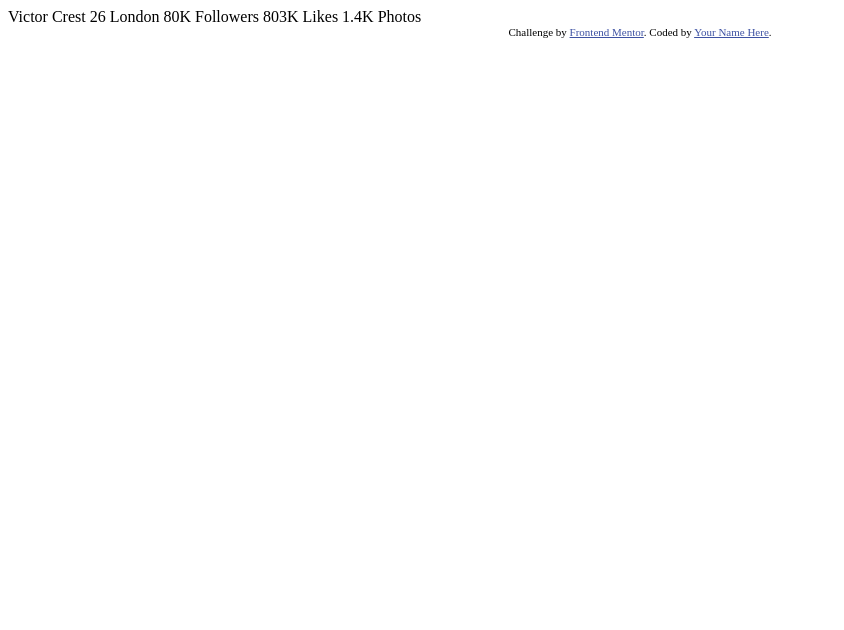
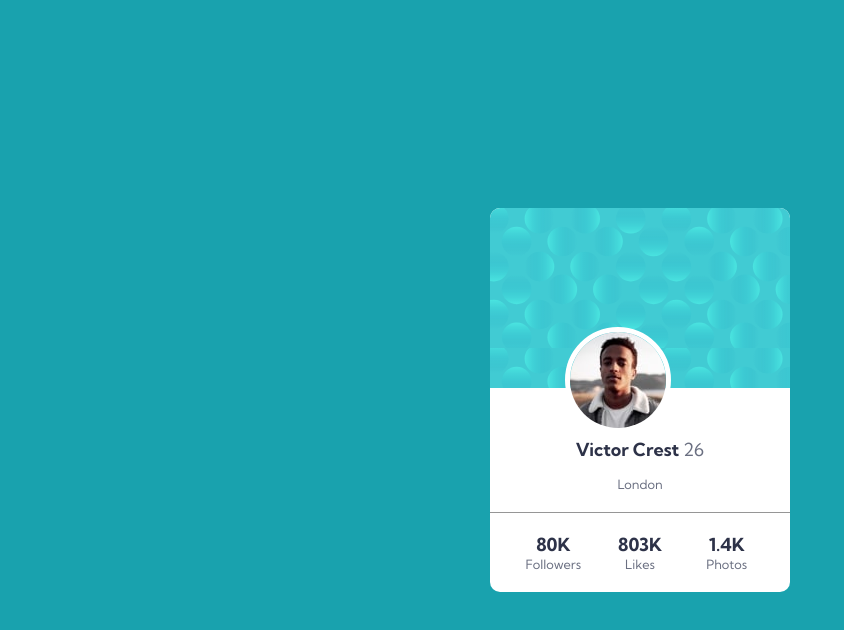
Before and after one commit to gylim0604/Front-End-Mentor-profile-card-component, a plain HTML site: page index.html in a window 1280 px wide. Shown: the whole page, without its empty margins (0-844 px from the left). Drawn offline with Linux system fonts and the light colour scheme.

Commit message:
add basic styling

```diff
--- a/index.html
+++ b/index.html
@@ -7,29 +7,28 @@
   <link rel="icon" type="image/png" sizes="32x32" href="./images/favicon-32x32.png">
 
   <title>Frontend Mentor | Profile card component</title>
-
-  <!-- Feel free to remove these styles or customise in your own stylesheet 👍 -->
-  <style>
-    .attribution { font-size: 11px; text-align: center; }
-    .attribution a { color: hsl(228, 45%, 44%); }
-  </style>
+  <link rel="stylesheet" href="reset.css">
+  <link rel="stylesheet" href="style.css">
 </head>
 <body>
-  Victor Crest
-  26
-  London
-
-  80K
-  Followers
-
-  803K
-  Likes
-
-  1.4K
-  Photos
-  <div class="attribution">
-    Challenge by <a href="https://www.frontendmentor.io?ref=challenge" target="_blank">Frontend Mentor</a>.
-    Coded by <a href="#">Your Name Here</a>.
-  </div>
+  <section>
+    <div class="image-wrapper">
+      <img src="images/image-victor.jpg" alt="">
+    </div>
+    <div>
+      <div class="user-info">
+        <p>
+          Victor Crest
+          <span class="text-dark-gray-blue">26</span>
+        </p>
+        <p class="text-dark-gray-blue">London</p>
+      </div>
+      <div class="user-stats">
+          <p>80K<span class="text-dark-gray-blue">Followers</span></p>
+          <p>803K<span class="text-dark-gray-blue">Likes</span></p>
+          <p>1.4K<span class="text-dark-gray-blue">Photos</span></p>
+      </div>
+    </div>
+  </section>
 </body>
 </html>
--- /dev/null
+++ b/reset.css
@@ -0,0 +1,23 @@
+html {
+    box-sizing: border-box;
+    font-size: 16px;
+  }
+
+  *, *:before, *:after {
+    box-sizing: inherit;
+  }
+
+  body, h1, h2, h3, h4, h5, h6, p, ol, ul {
+    margin: 0;
+    padding: 0;
+    font-weight: normal;
+  }
+
+  ol, ul {
+    list-style: none;
+  }
+
+  img {
+    max-width: 100%;
+    height: auto;
+  }
--- /dev/null
+++ b/style.css
@@ -0,0 +1,81 @@
+@import url('https://fonts.googleapis.com/css2?family=Kumbh+Sans:wght@400;700&display=swap');
+
+:root{
+    --dark-cyan: hsl(185, 75%, 39%);
+    --very-dark-blue:hsl(229, 23%, 23%);
+    --dark-gray-blue:hsl(227, 10%, 46%);
+    --dark-gray:hsl(0, 0%, 59%);
+    --white: #ffffff;
+}
+
+
+body{
+    display: grid;
+    place-content: center;
+    min-height: 100vh;
+    font-family: 'Kumbh Sans', sans-serif;
+    font-weight: 400;
+    font-size: 18px;
+    background-color: var(--dark-cyan);
+    color: var(--very-dark-blue);
+}
+
+section{
+    background-color: var(--white);
+    border-radius: 10px;
+    overflow: hidden;
+    width: 300px;
+}
+
+
+.text-dark-gray-blue {
+    color: var(--dark-gray-blue);
+}
+
+.image-wrapper{
+    background: url('/images/bg-pattern-card.svg');
+    position: relative;
+    padding-top:60%;
+}
+
+.image-wrapper > img{
+    border-radius: 50%;
+    border: 5px solid white;
+    position: absolute;
+    bottom: -25%;
+    left: 25%;
+}
+
+.user-info{
+    text-align: center;
+    border-bottom: 1px solid var(--dark-gray);
+    padding: 50px 20px 20px;
+}
+
+.user-info > p:first-of-type{
+    font-weight: 700;
+}
+.user-info > p:first-of-type > span{
+    font-weight: 400;
+}
+
+.user-info > p:last-of-type {
+    margin-top: 15px;
+    font-size: .8rem;
+}
+.user-stats{
+    display: grid;
+    grid-template-columns: repeat(3,1fr);
+    padding: 20px;
+    text-align: center;
+}
+
+.user-stats > p{
+    font-weight: 700;
+}
+
+.user-stats > p > span{
+    font-weight: 400;
+    font-size: .8rem;
+    display: block
+}
```
